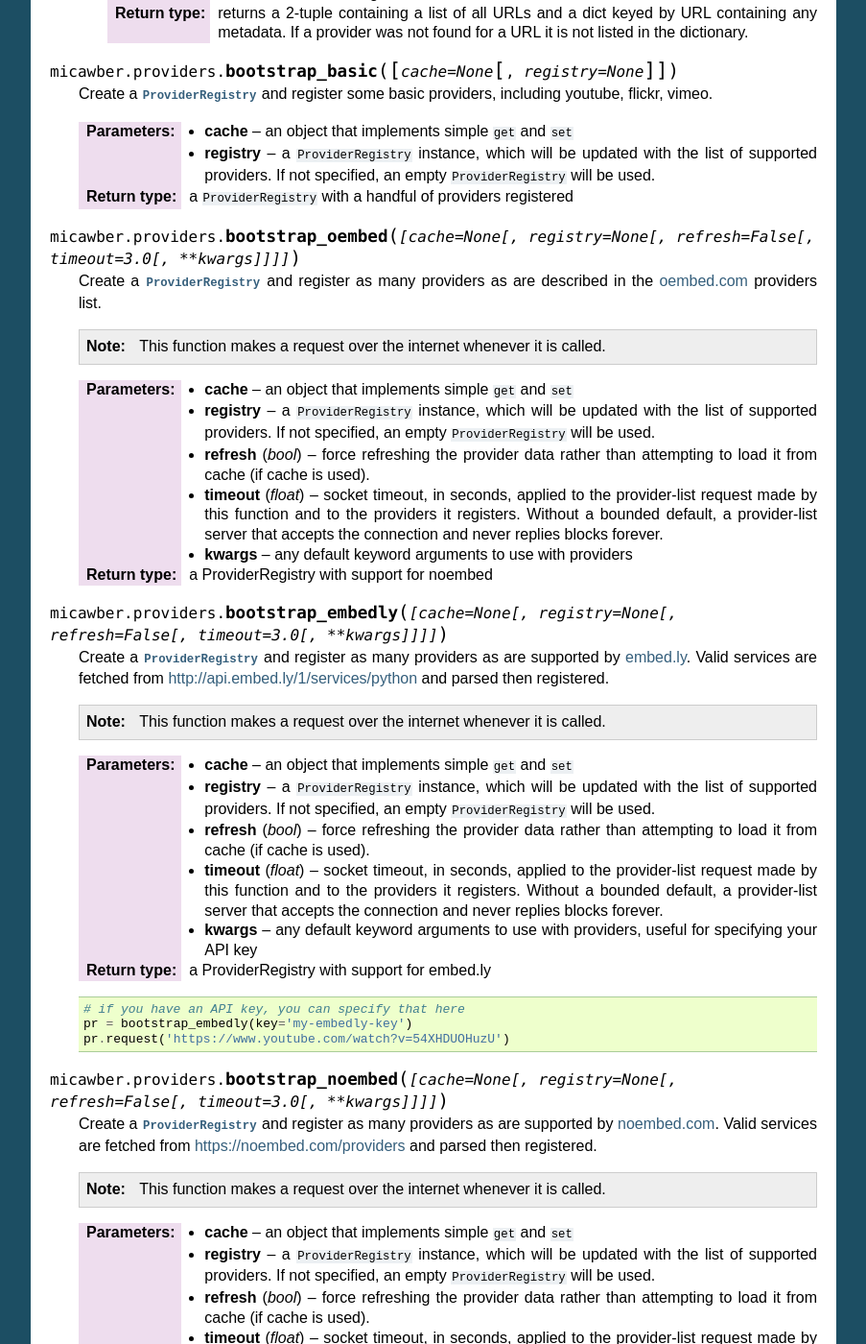
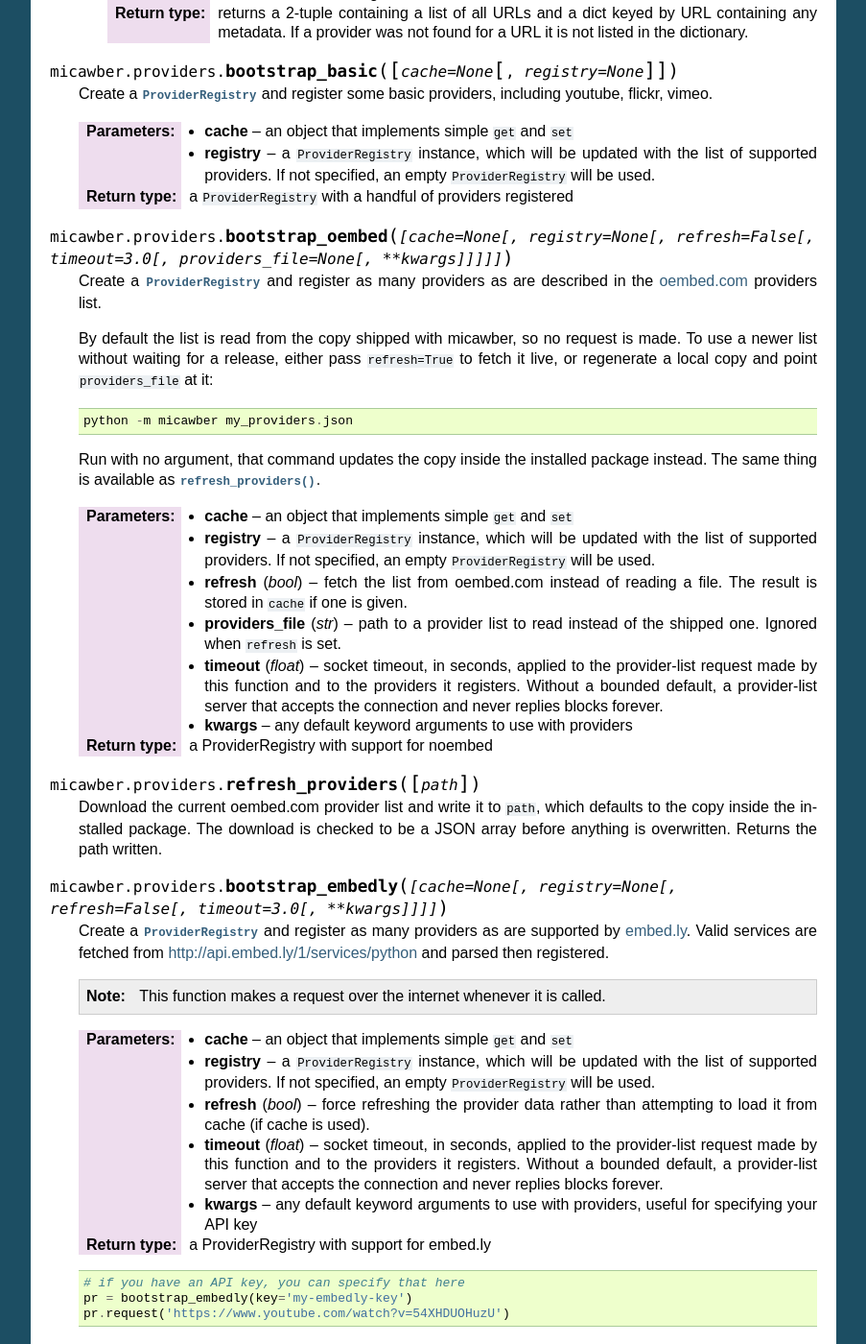
Before and after one commit to coleifer/micawber, a Sphinx documentation site: the page built from docs/api.rst, in a window 1280 px wide and 1400 px high, scrolled down 3319 px. Shown: the whole window at 96% size, without its empty margins (198-1101 px from the left). Built offline with Sphinx 7.4.7, drawn with Linux system fonts in a browser that asks for light colours.

Commit message:
Add snapshotting of oembed.com's registry.

```diff
--- a/docs/api.rst
+++ b/docs/api.rst
@@ -206,23 +206,42 @@ Providers
     :rtype: a ``ProviderRegistry`` with a handful of providers registered
 
 
-.. py:function:: bootstrap_oembed([cache=None[, registry=None[, refresh=False[, timeout=3.0[, **kwargs]]]])
+.. py:function:: bootstrap_oembed([cache=None[, registry=None[, refresh=False[, timeout=3.0[, providers_file=None[, **kwargs]]]]])
 
     Create a :py:class:`ProviderRegistry` and register as many providers as
     are described in the `oembed.com <https://oembed.com>`_ providers list.
 
-    .. note::
-        This function makes a request over the internet whenever it is called.
+    By default the list is read from the copy shipped with micawber, so no
+    request is made. To use a newer list without waiting for a release,
+    either pass ``refresh=True`` to fetch it live, or regenerate a local copy
+    and point ``providers_file`` at it::
+
+        python -m micawber my_providers.json
+
+    Run with no argument, that command updates the copy inside the installed
+    package instead. The same thing is available as
+    :py:func:`refresh_providers`.
 
     :param cache: an object that implements simple ``get`` and ``set``
     :param registry: a ``ProviderRegistry`` instance, which will be updated with the list of supported providers. If not specified, an empty ``ProviderRegistry`` will be used.
-    :param bool refresh: force refreshing the provider data rather than attempting to load it from cache (if cache is used).
+    :param bool refresh: fetch the list from oembed.com instead of reading a
+        file. The result is stored in ``cache`` if one is given.
+    :param str providers_file: path to a provider list to read instead of
+        the shipped one. Ignored when ``refresh`` is set.
     :param float timeout: socket timeout, in seconds, applied to the
         provider-list request made by this function and to the providers it
         registers. Without a bounded default, a provider-list server that
         accepts the connection and never replies blocks forever.
     :param kwargs: any default keyword arguments to use with providers
     :rtype: a ProviderRegistry with support for noembed
+
+
+.. py:function:: refresh_providers([path])
+
+    Download the current oembed.com provider list and write it to ``path``,
+    which defaults to the copy inside the installed package. The download is
+    checked to be a JSON array before anything is overwritten. Returns the
+    path written.
 
 
 .. py:function:: bootstrap_embedly([cache=None[, registry=None[, refresh=False[, timeout=3.0[, **kwargs]]]])
```
Also changed, not shown: 4 other files.
